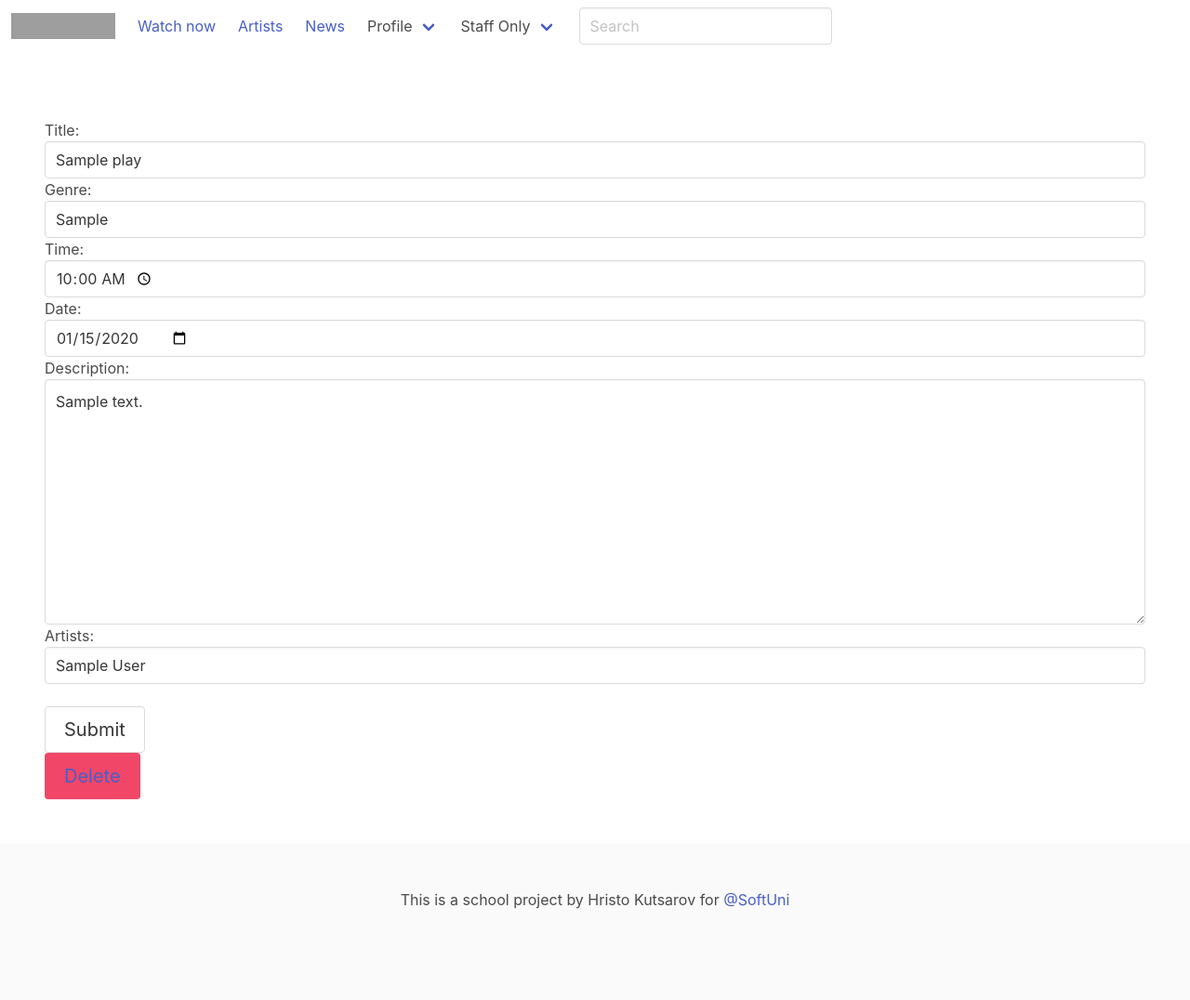
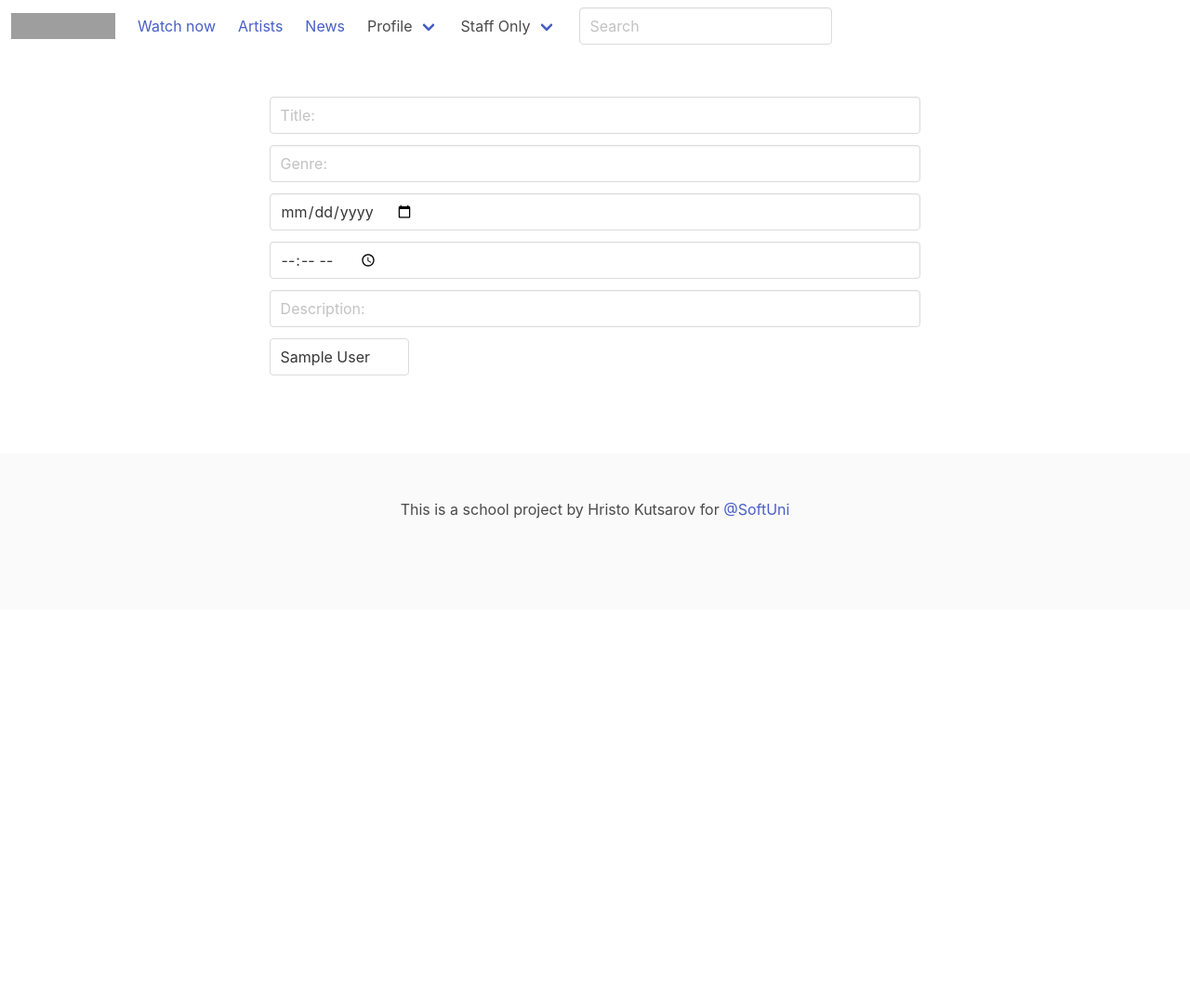
Before and after one commit to Hr-kutsarov/django_website, a Django app: a page that uses templates/core/play_edit.html in a window 1280 px wide. Shown: the whole page at 93% size. After the commit the page ends 558 px from the top, so only its background shows below. Run offline with Django 4.2, Linux system fonts and the light colour scheme; tables that the repository leaves empty hold one stand-in row (values such as "Sample post"); grey boxes are pictures that could not be loaded.

Commit message:
Edited permissions.

```diff
--- a/core/forms.py
+++ b/core/forms.py
@@ -15,3 +15,9 @@ class PlayForm(ModelForm):
             'description': forms.Textarea(attrs={'class': 'textarea', 'type': 'text', 'placeholder': 'Description', 'rows': '10'}),
             'artists': forms.Select(attrs={'class': 'input', 'type': 'select', 'placeholder': 'Description', 'rows': '10'}),
         }
+
+
+class ArtistForm(ModelForm):
+    class Meta:
+        model = Artist
+        fields = ('first_name', 'last_name', 'birth_date', 'photo', 'bio')
--- a/core/models.py
+++ b/core/models.py
@@ -22,6 +22,7 @@ class Play(models.Model):
     description = models.CharField('Description', max_length=360, blank=True, null=True)
     artists = models.ForeignKey(Artist, on_delete=models.CASCADE, blank=True, null=True)
     slug = models.SlugField(unique=True)
+    price = models.IntegerField('Price', blank=False, null=False, default=0)
 
     def save(self, *args, **kwargs):
         self.slug = slugify(self.title)
--- a/membership/forms.py
+++ b/membership/forms.py
@@ -1,5 +1,5 @@
 from django.contrib.auth.forms import UserCreationForm
-from django.contrib.auth.models import User, UserManager
+from django.contrib.auth.models import User
 from django import forms
 
 
--- a/templates/core/all_plays.html
+++ b/templates/core/all_plays.html
@@ -20,8 +20,12 @@
                     </div>
                     <footer class="card-footer">
                         <p class="card-footer-item"><span><a href="{% url 'play-details' slug=play.slug %}">Details</a></span></p>
+                        {% if perms.core.change_play %}
                         <p class="card-footer-item"><span><a href="{% url 'edit-play' slug=play.slug %}">Edit</a></span></p>
+                        {% endif %}
+                        {% if perms.core.delete_play %}
                         <p class="card-footer-item"><span><a href="{% url 'delete-play' slug=play.slug %}">Delete</a></span></p>
+                        {%endif %}
                     </footer>
                 </div>
             </div>
--- a/templates/core/home.html
+++ b/templates/core/home.html
@@ -5,6 +5,7 @@
 {% block content %}
     {% if user.is_authenticated %}
         <h1>Logged as {{ user }}</h1>
+        <h1>{{ perms.core }}</h1>
     {% endif %}
     <div class="hero-body is-one-fifth is-align-self-center">
     <div class="hero-body is-two-thirds"><h3> Current date: {{ date.date }}</h3></div>
--- a/templates/core/play_edit.html
+++ b/templates/core/play_edit.html
@@ -3,18 +3,59 @@
 {% load static %}
 {% block content %}
 
-<br>
-    <div class="block">
-    <form method="post">
-    {% csrf_token %}
-        {{ form }}
-        <br><br>
-    <button class="button is-medium">Submit</button>
-        </form>
 
-        <button class="button is-medium is-danger"><a href="{% url 'delete-play' slug=play.slug %}">Delete</a></button>
 
+<div class="columns">
+    <div class="column is is-one-fifth"></div>
+    <div class="column">
+
+            <form method="post">
+
+            {% csrf_token %}
+
+            <div class="mb-3">
+                <input type="text" class="input" name="title" placeholder="Title:">
+            </div>
+
+            <div class="mb-3">
+                <input type="text" class="input" name="genre" placeholder="Genre:">
+            </div>
+
+            <div class="mb-3">
+                <input type="date" class="input" name="date" placeholder="Date:">
+            </div>
+
+            <div class="mb-3">
+                <input type="time" class="input" name="time" placeholder="Time:">
+            </div>
+
+            <div class="mb-3">
+                <input type="text" class="input" name="description" placeholder="Description:">
+            </div>
+
+            <div class="select is-multiple mb-3">
+                <select class="mb-3" name="artists">
+                    {% for value in form.artists %}
+                     <option>{{ value }}</option>
+                    {% endfor %}
+                </select>
+            </div>
+
+            <div class="mb-3">
+                {% if perms.core.deleteplay %}
+                    <button class="button is-medium is-danger"><a href="{% url 'delete-play' slug=play.slug %}">Delete</a></button>
+                {% endif %}
+
+                {% if perms.core.editplay %}
+                    <button class="button is-medium">Submit</button>
+                {% endif %}
+            </div>
+            </form>
+
+        </div>
+    <div class="column is is-one-fifth"></div>
     </div>
+</div>
 
 
 {% endblock %}
--- a/templates/membership/login.html
+++ b/templates/membership/login.html
@@ -9,10 +9,10 @@
     <div class="column">
 
         <form action="" method=POST>
-        {% csrf_token %}
+            {% csrf_token %}
 
             <div class="mb-3">
-                <input type="text" class="input" name="username" placeholder="E-mail:">
+                <input type="text" class="input" name="username" placeholder="Username:">
             </div>
 
             <div class="mb-3">
```
Also changed, not shown: templates/core/delete-confirm.html (+12 -4 lines), templates/membership/register.html (+17 -1 lines).
